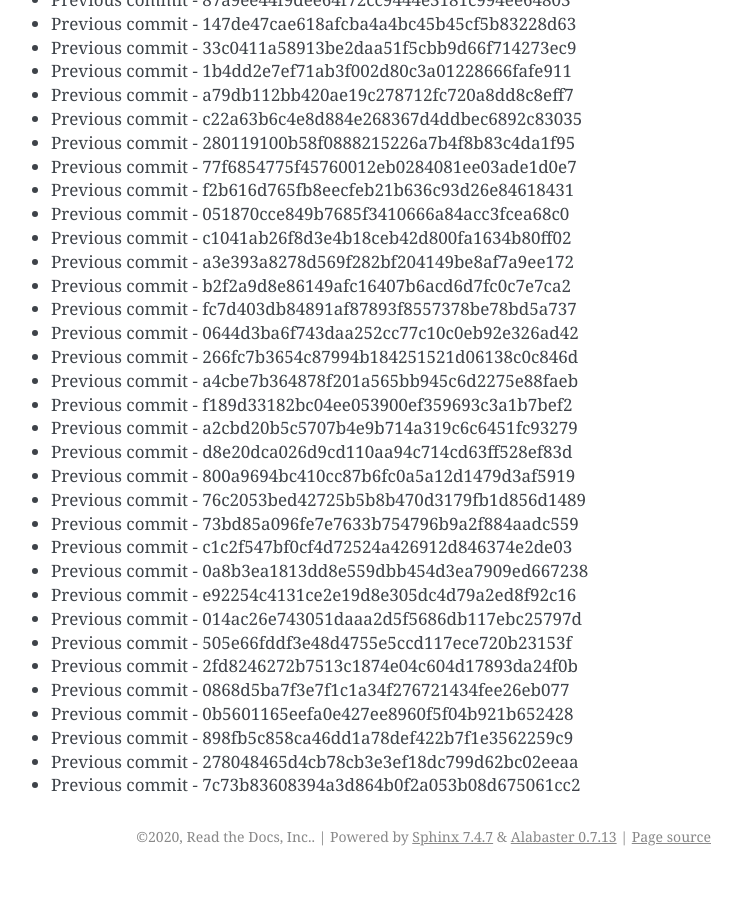
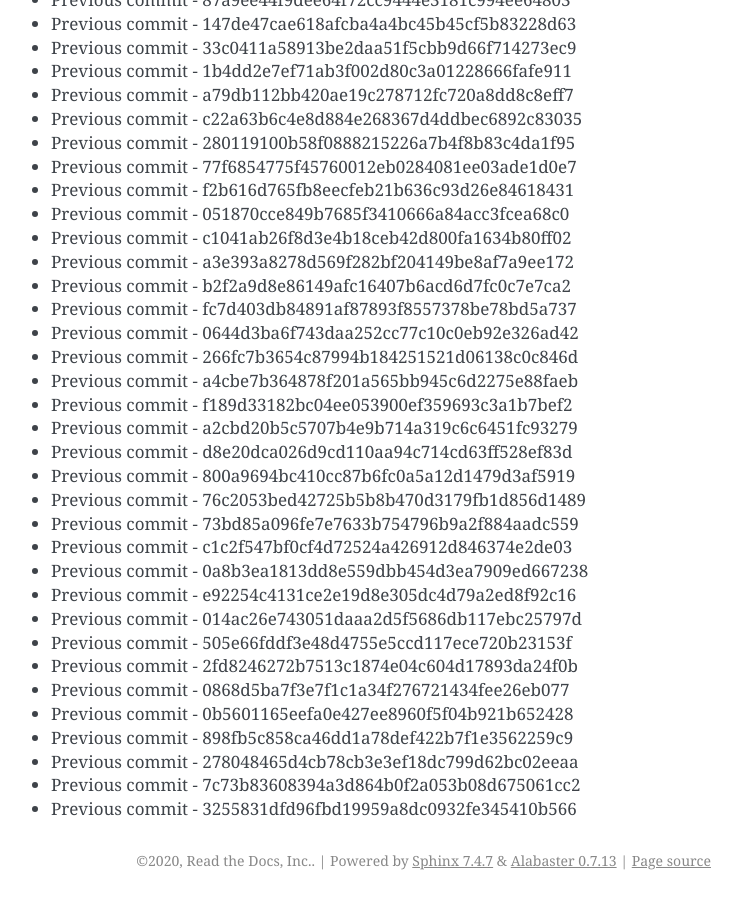
Before and after one commit to readthedocs/rtd-git-stresstest, a Sphinx documentation site: the page built from docs/updates.rst, in a window 1280 px wide and 900 px high, scrolled down 66787 px. Shown: the whole window, without its empty margins (399-1141 px from the left). Built offline with Sphinx 7.4.7, drawn with Linux system fonts in a browser that asks for light colours; before the commit the page ends 67663 px from its top, so only the background shows below that.

Commit message:
Generating commit from previous: 3255831dfd96fbd19959a8dc0932fe345410b566

```diff
--- a/docs/updates.rst
+++ b/docs/updates.rst
@@ -2838,3 +2838,4 @@ It can be tested for any performance characteristics.
 * Previous commit - 898fb5c858ca46dd1a78def422b7f1e3562259c9
 * Previous commit - 278048465d4cb78cb3e3ef18dc799d62bc02eeaa
 * Previous commit - 7c73b83608394a3d864b0f2a053b08d675061cc2
+* Previous commit - 3255831dfd96fbd19959a8dc0932fe345410b566
```
